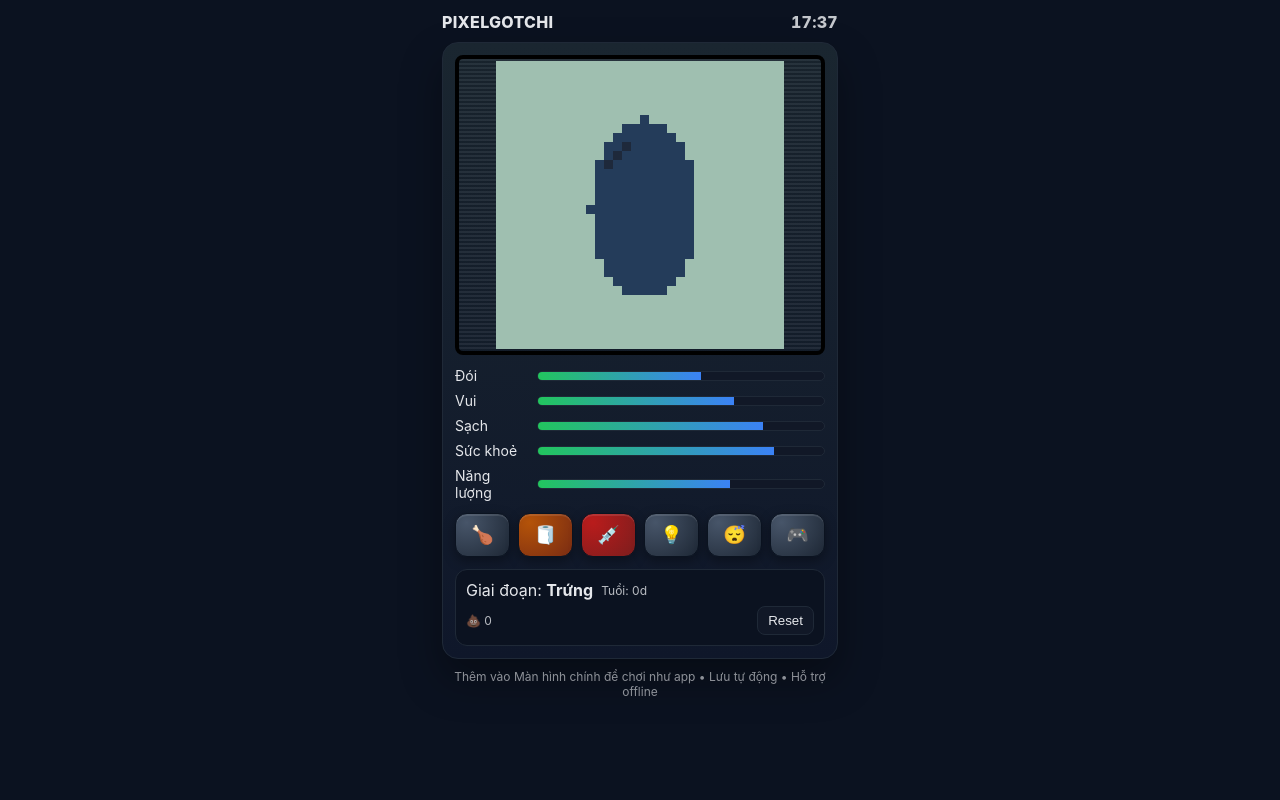
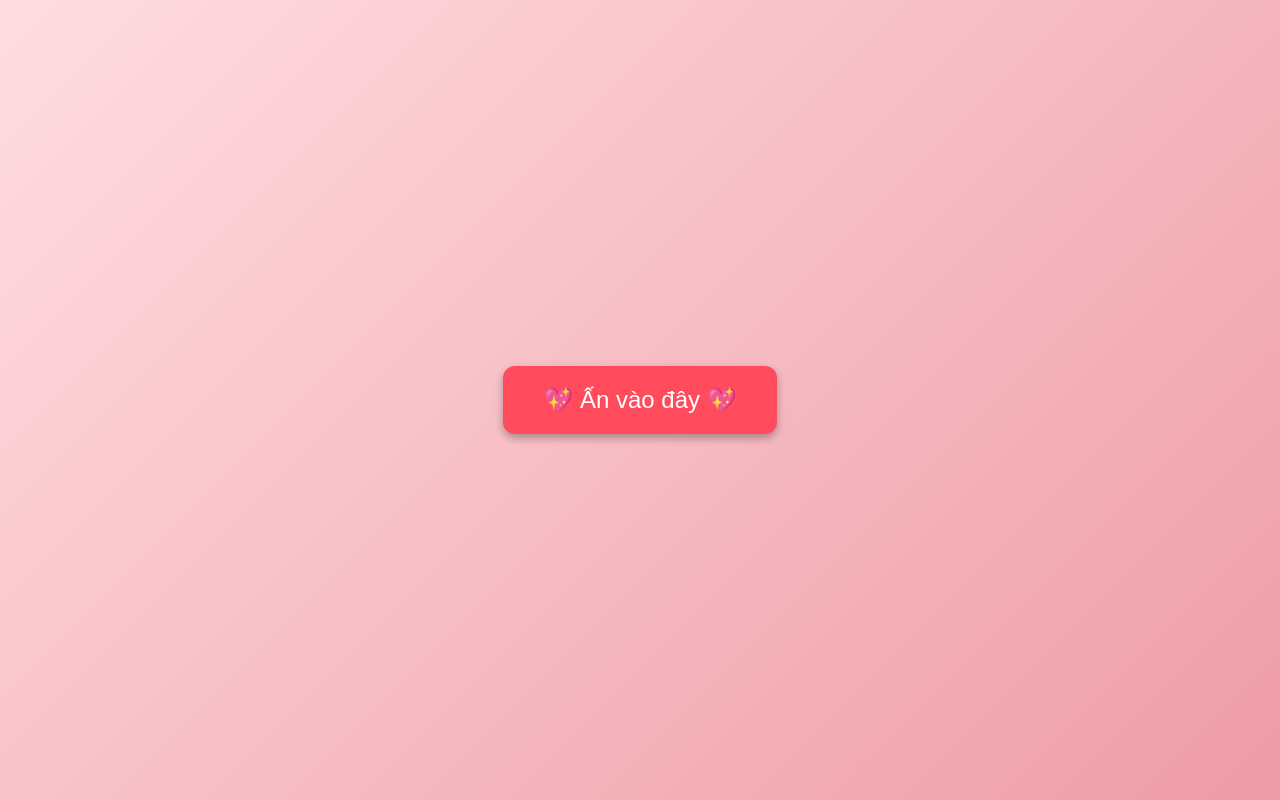
Before and after one commit to tungmaster/tamagotchi, a plain HTML site: page index.html in a window 1280 px wide. Drawn offline with Linux system fonts and the light colour scheme.

Commit message:
index.html

```diff
--- a/index.html
+++ b/index.html
@@ -1,76 +1,90 @@
 <!DOCTYPE html>
 <html lang="vi">
 <head>
-  <meta charset="utf-8"/>
-  <meta name="viewport" content="width=device-width, initial-scale=1, viewport-fit=cover"/>
-  <title>PixelGotchi</title>
-
-  <!-- Manifest -->
-  <link rel="manifest" href="manifest.json">
-  <meta name="theme-color" content="#0b1220">
-
-  <!-- iOS PWA -->
-  <meta name="apple-mobile-web-app-capable" content="yes">
-  <meta name="apple-mobile-web-app-status-bar-style" content="black-translucent">
-  <meta name="apple-mobile-web-app-title" content="PixelGotchi">
-  <link rel="apple-touch-icon" href="apple-touch-icon.png">
-
-  <!-- CSS -->
-  <link rel="stylesheet" href="style.css"/>
+  <meta charset="UTF-8">
+  <meta name="viewport" content="width=device-width, initial-scale=1.0">
+  <title>Bất ngờ cho Em</title>
+  <style>
+    body {
+      margin: 0;
+      padding: 0;
+      background: linear-gradient(135deg, #ffdde1, #ee9ca7);
+      height: 100vh;
+      display: flex;
+      justify-content: center;
+      align-items: center;
+      overflow: hidden;
+      font-family: 'Segoe UI', sans-serif;
+    }
+    #btn {
+      padding: 20px 40px;
+      font-size: 24px;
+      border: none;
+      border-radius: 12px;
+      background: #ff4b5c;
+      color: white;
+      cursor: pointer;
+      z-index: 2;
+      box-shadow: 0 4px 8px rgba(0,0,0,0.3);
+    }
+    #card {
+      position: absolute;
+      top: 50%;
+      left: 50%;
+      transform: translate(-50%, -50%) scale(0);
+      background: white;
+      padding: 40px 30px;
+      border-radius: 16px;
+      text-align: center;
+      font-size: 32px;
+      font-weight: bold;
+      color: #ff4b5c;
+      box-shadow: 0 4px 20px rgba(0,0,0,0.4);
+      transition: transform 0.7s ease;
+      z-index: 3;
+    }
+    #card.show {
+      transform: translate(-50%, -50%) scale(1);
+    }
+    .flower {
+      position: absolute;
+      width: 24px;
+      height: 24px;
+      background: url('https://cdn-icons-png.flaticon.com/512/616/616408.png') no-repeat center/cover;
+      animation: fall 6s linear infinite;
+    }
+    @keyframes fall {
+      0% { transform: translateY(-100px) rotate(0deg); opacity: 1; }
+      100% { transform: translateY(110vh) rotate(360deg); opacity: 0; }
+    }
+  </style>
 </head>
 <body>
-  <div class="app">
-    <header class="topbar">
-      <div class="brand">PIXELGOTCHI</div>
-      <div class="clock" id="clock">00:00</div>
-    </header>
+  <button id="btn">💖 Ấn vào đây 💖</button>
+  <div id="card">Anh Yêu Em! 💕</div>
 
-    <main class="screen-wrap">
-      <div class="screen" id="screen">
-        <canvas id="lcd" width="32" height="32" aria-label="pixel screen"></canvas>
-      </div>
+  <script>
+    const btn = document.getElementById('btn');
+    const card = document.getElementById('card');
+    let started = false;
 
-      <section class="stats">
-        <div class="meter"><span>Đói</span><div class="bar"><div id="bar-hunger"></div></div></div>
-        <div class="meter"><span>Vui</span><div class="bar"><div id="bar-happy"></div></div></div>
-        <div class="meter"><span>Sạch</span><div class="bar"><div id="bar-clean"></div></div></div>
-        <div class="meter"><span>Sức khoẻ</span><div class="bar"><div id="bar-health"></div></div></div>
-        <div class="meter"><span>Năng lượng</span><div class="bar"><div id="bar-energy"></div></div></div>
-      </section>
+    btn.addEventListener('click', () => {
+      btn.style.display = 'none';
+      card.classList.add('show');
+      started = true;
+      createFlowers();
+      setInterval(createFlowers, 500);
+    });
 
-      <section class="actions">
-        <button class="btn" id="btn-feed">🍗</button>
-        <button class="btn warn" id="btn-clean">🧻</button>
-        <button class="btn med" id="btn-med">💉</button>
-        <button class="btn" id="btn-lights">💡</button>
-        <button class="btn" id="btn-sleep">😴</button>
-        <button class="btn" id="btn-play">🎮</button>
-      </section>
-
-      <section class="meta">
-        <div class="row">
-          <div>Giai đoạn: <b id="stage">Trứng</b></div>
-          <div class="small">Tuổi: <span id="age">0</span>d</div>
-        </div>
-        <div class="row between">
-          <div class="small">💩 <span id="poops">0</span></div>
-          <button class="reset" id="btn-reset">Reset</button>
-        </div>
-      </section>
-    </main>
-
-    <footer class="hint small">
-      Thêm vào Màn hình chính để chơi như app • Lưu tự động • Hỗ trợ offline
-    </footer>
-  </div>
-  <script>
-    // Register service worker for PWA
-    if ('serviceWorker' in navigator) {
-      window.addEventListener('load', () => {
-        navigator.serviceWorker.register('./sw.js');
-      });
+    function createFlowers() {
+      if (!started) return;
+      const flower = document.createElement('div');
+      flower.className = 'flower';
+      flower.style.left = Math.random() * window.innerWidth + 'px';
+      flower.style.animationDuration = 4 + Math.random() * 4 + 's';
+      document.body.appendChild(flower);
+      setTimeout(() => flower.remove(), 8000);
     }
   </script>
-  <script src="app.js"></script>
 </body>
 </html>
```
